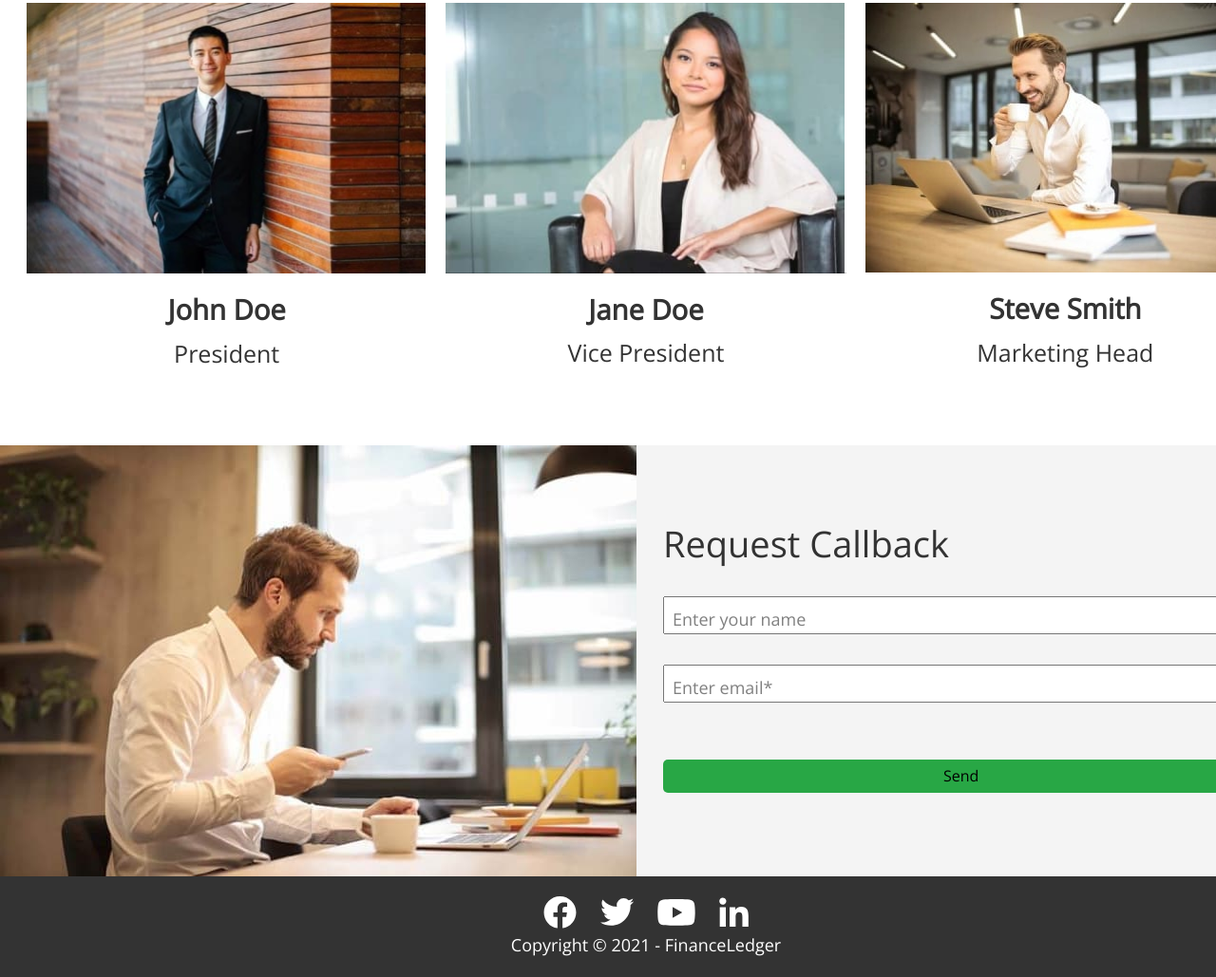
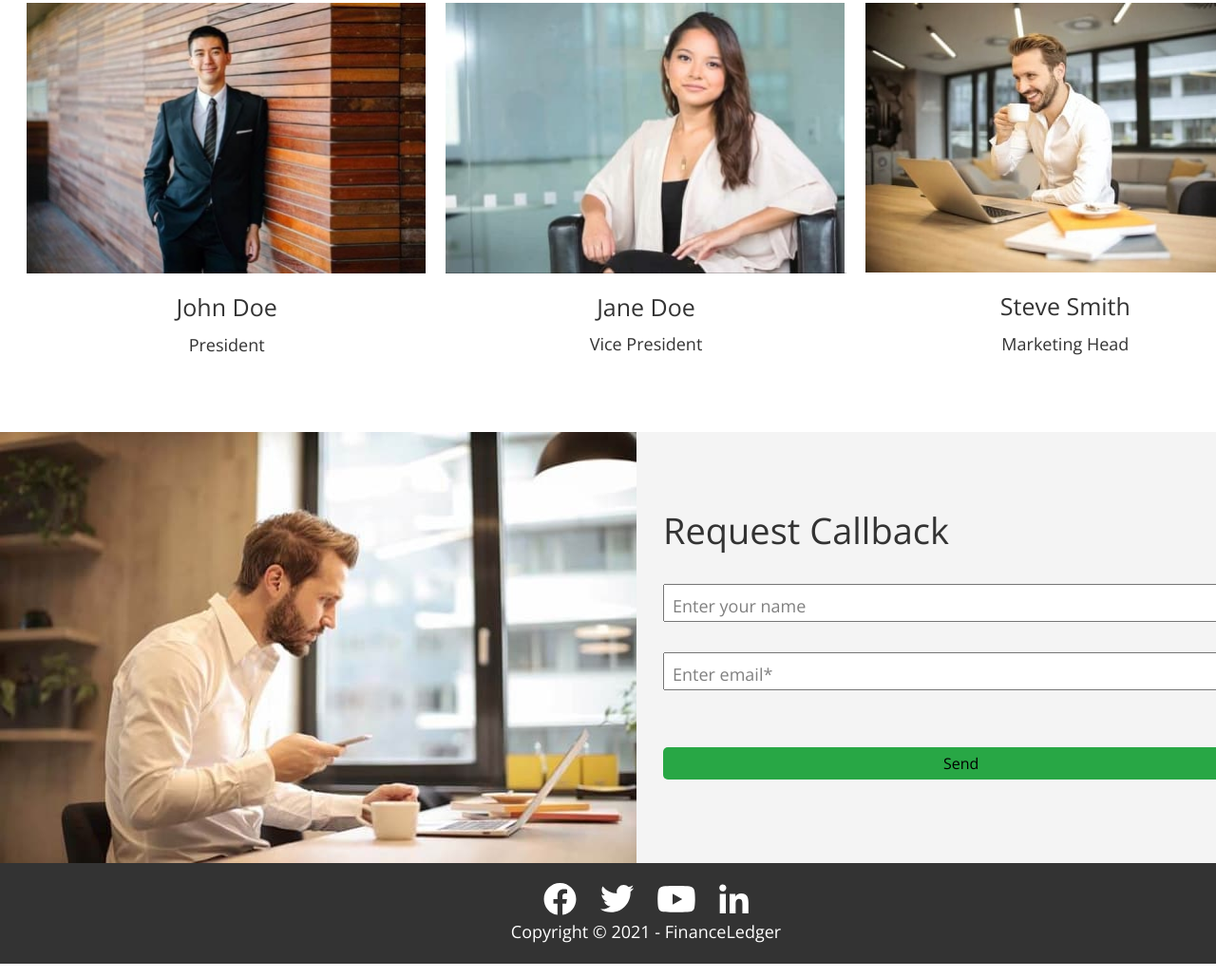
Before and after one commit to kashirin-olexsandr/blended-93-11-12, a plain HTML site: page index.html in a window 1280 px wide. Shown: the part 3003-4032 px from the top of the page at 95% size. Drawn offline with nearby package versions, Linux system fonts and the light colour scheme.

Commit message:
section team font bugs

```diff
--- a/css/styles.css
+++ b/css/styles.css
@@ -341,7 +341,6 @@ header .container {
 .team-container-overflow:focus .team-list-svg {
   transform: translateY(0%);
 }
-
 .overfloy-svg {
   max-width: 35px;
   width: 100%;
@@ -353,6 +352,24 @@ header .container {
   flex-direction: column;
   gap: 12px;
   margin-top: 20px;
+}
+.team-name {
+  color: #333;
+  text-align: center;
+  font-family: 'Open Sans', sans-serif;
+  font-size: 25px;
+  font-style: normal;
+  font-weight: 400;
+  line-height: 1.27;
+}
+.team-position{
+  color: #333;
+  text-align: center;
+  font-family: 'Open Sans', sans-serif;
+  font-size: 18px;
+  font-style: normal;
+  font-weight: 400;
+  line-height: 1.27;
 }
 /*---------------------Section-form---------------------*/
 .section-form {
```
